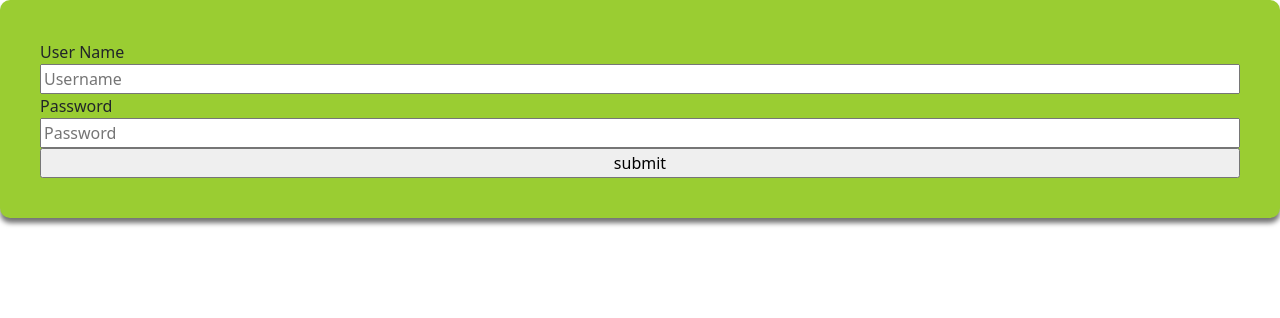
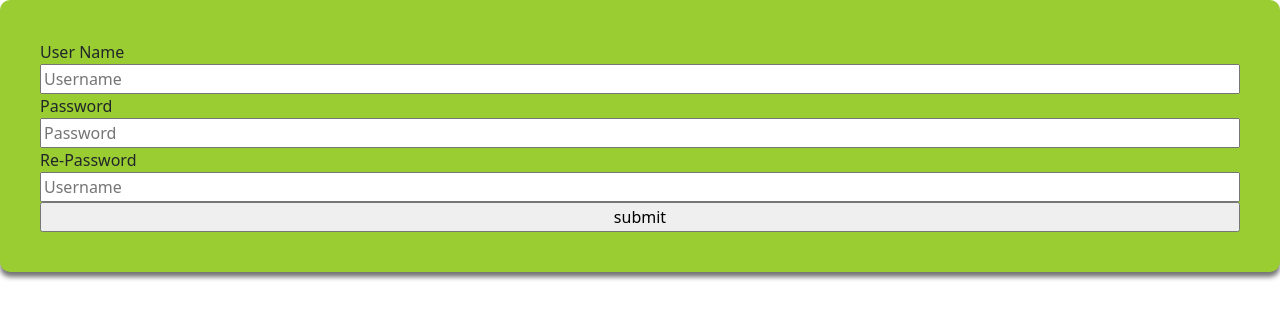
Before and after one commit to VeluruSumanvsn/ReactBatch8, a React (Create React App) app: page /header in a window 1280 px wide. Shown: the top 318 px of the page. Built offline with nearby package versions, Linux system fonts and the light colour scheme.

Commit message:
helloooo

```diff
--- a/src/Components/Header.js
+++ b/src/Components/Header.js
@@ -8,6 +8,8 @@ const Header = () => {
         <input type="text" placeholder="Username"/>
         <label>Password</label>
         <input type="password" placeholder="Password"/>
+        <label>Re-Password</label>
+        <input type="password" placeholder="Username"/>
         <input type="button" value="submit" />
       </form>
     </div>
```
